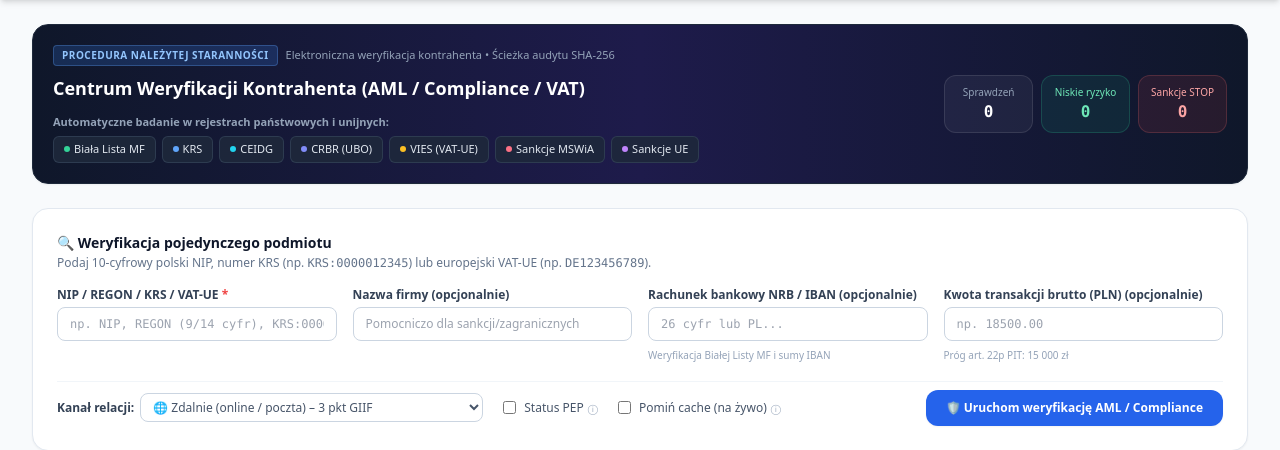
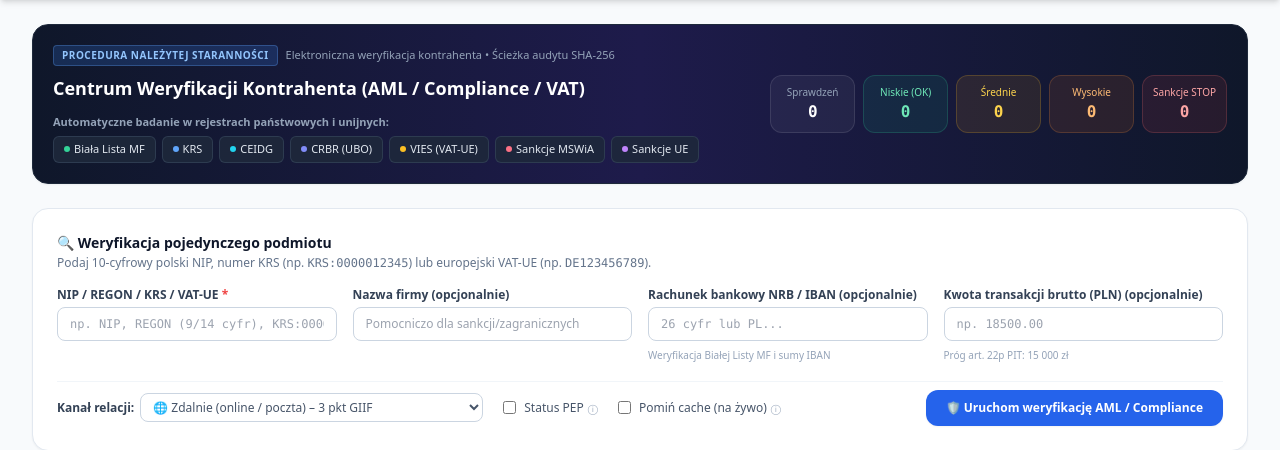
Before and after one commit to cackoarek/CompanyVerificator, a FastAPI app: page / in a window 1280 px wide. Shown: the part 62-512 px from the top of the page. Run offline with FastAPI, Linux system fonts and the light colour scheme; data comes from the database, SQL or seed files in the repository; data that the repository does not hold is empty; some libraries are stand-ins or nearby versions.

Commit message:
feat: show complete breakdown of risk categories (total, low, medium, high, sanctions stop) in header stats

```diff
--- a/src/web/templates/pages/verify.html
+++ b/src/web/templates/pages/verify.html
@@ -45,16 +45,24 @@
           </div>
         </div>
       </div>
-      <div class="grid grid-cols-3 gap-2 text-center text-xs">
-        <div class="bg-white/5 border border-white/10 rounded-xl px-3 py-2">
+      <div class="grid grid-cols-2 sm:grid-cols-3 lg:grid-cols-5 gap-2 text-center text-xs shrink-0">
+        <div class="bg-white/5 border border-white/10 rounded-xl px-2.5 py-2" title="Wszystkie wykonane weryfikacje">
           <div class="text-[10px] text-slate-400">Sprawdzeń</div>
           <div class="text-base font-bold font-mono text-white">{{ stats.total }}</div>
         </div>
-        <div class="bg-emerald-500/10 border border-emerald-400/20 rounded-xl px-3 py-2">
-          <div class="text-[10px] text-emerald-300">Niskie ryzyko</div>
+        <div class="bg-emerald-500/10 border border-emerald-400/20 rounded-xl px-2.5 py-2" title="Niskie ryzyko – automatyczna akceptacja">
+          <div class="text-[10px] text-emerald-300">Niskie (OK)</div>
           <div class="text-base font-bold font-mono text-emerald-300">{{ stats.low_risk }}</div>
         </div>
-        <div class="bg-red-500/10 border border-red-400/20 rounded-xl px-3 py-2">
+        <div class="bg-amber-500/10 border border-amber-400/20 rounded-xl px-2.5 py-2" title="Średnie ryzyko – wymaga standardowego wyjaśnienia">
+          <div class="text-[10px] text-amber-300">Średnie</div>
+          <div class="text-base font-bold font-mono text-amber-300">{{ stats.medium_risk }}</div>
+        </div>
+        <div class="bg-orange-500/10 border border-orange-400/20 rounded-xl px-2.5 py-2" title="Wysokie ryzyko – wzmożone środki bezpieczeństwa (EDD)">
+          <div class="text-[10px] text-orange-300">Wysokie</div>
+          <div class="text-base font-bold font-mono text-orange-300">{{ stats.high_risk }}</div>
+        </div>
+        <div class="bg-red-500/10 border border-red-400/20 rounded-xl px-2.5 py-2 col-span-2 sm:col-span-1" title="Krytyczne ryzyko – bezwzględna blokada (sankcje)">
           <div class="text-[10px] text-red-300">Sankcje STOP</div>
           <div class="text-base font-bold font-mono text-red-300">{{ stats.critical_stop }}</div>
         </div>
```
